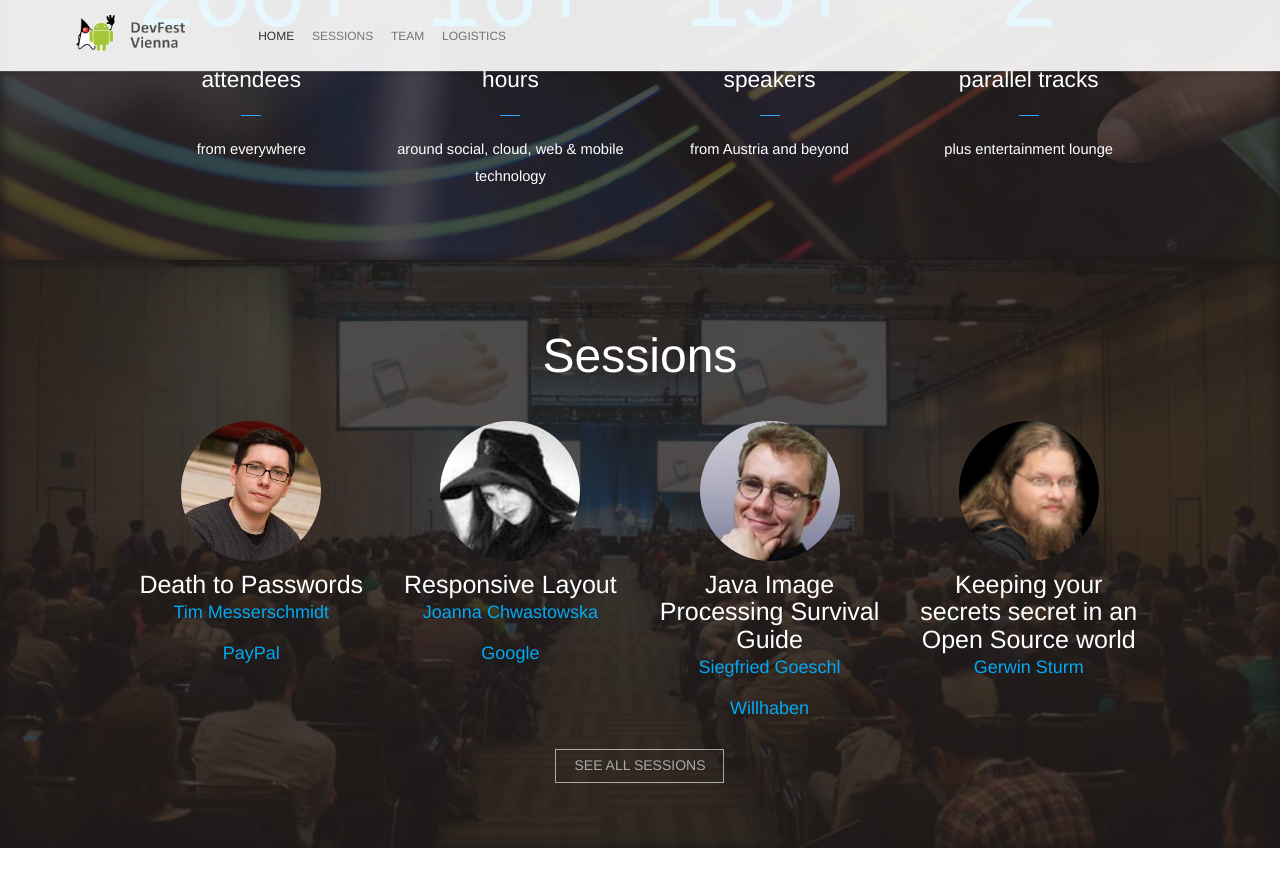
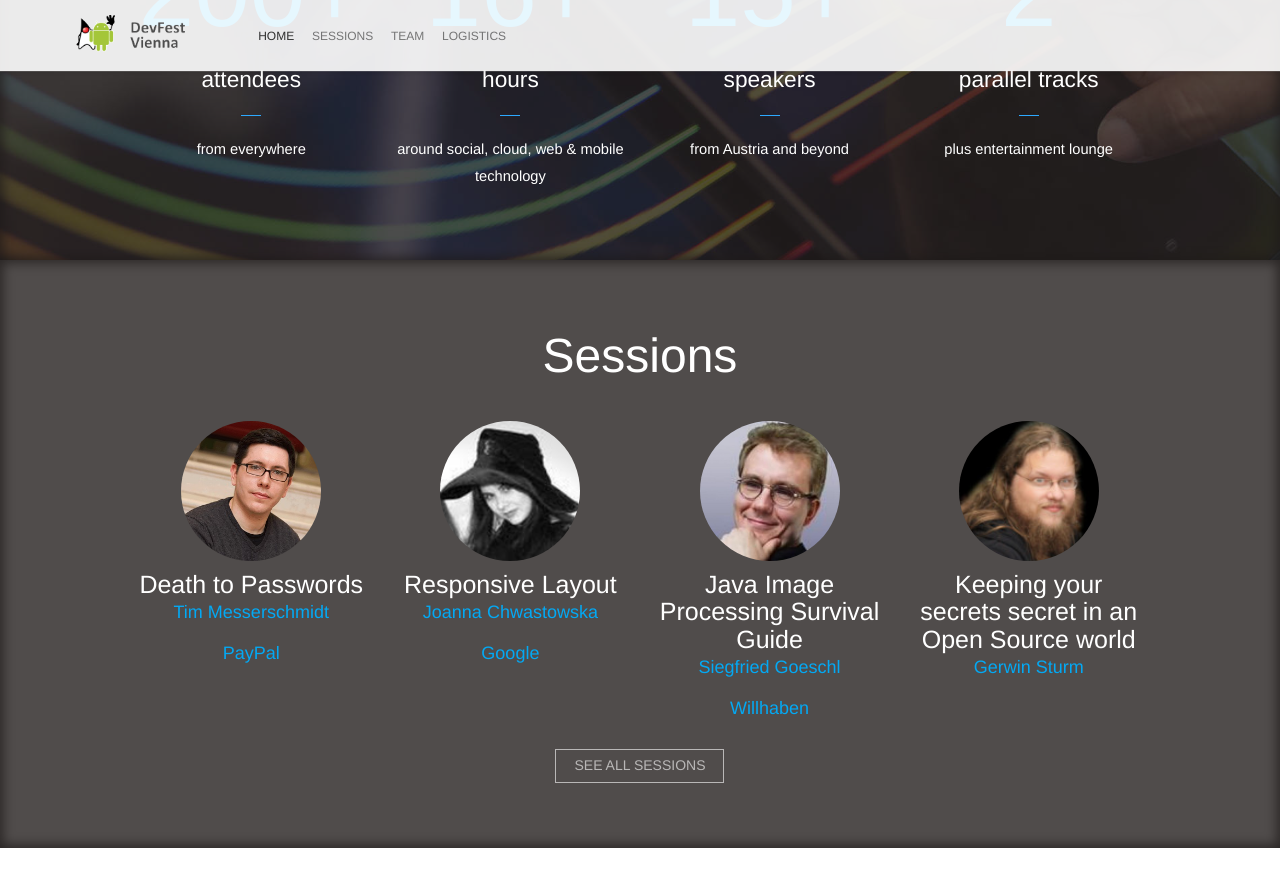
Before and after one commit to DevFestVienna/devfest-at-site, a Jekyll site: the page built from index.html, in a window 1280 px wide and 900 px high, scrolled down 1524 px. Shown: the top 887 px of the window. Built offline with Jekyll 4.4.1, drawn with Linux system fonts in a browser that asks for light colours; nearby versions of some CDN libraries; comment, search, counter and statistics services are not loaded.

Commit message:
removed some background images

```diff
--- a/_includes/sessions.html
+++ b/_includes/sessions.html
@@ -1,5 +1,5 @@
 <!-- Begin Sessions Section -->
-<section id="top-speakers" class="parallax" style="background-image: url({{ site.baseurl }}/img/top-speakers.jpg);">
+<section id="top-speakers" class="parallax">
 	<div class="overlay"></div>
 	<div class="content-wrapper">
 		<div class="col-lg-10 col-lg-offset-1 rockstar-speakers-list">
--- a/_includes/twitter-feed.html
+++ b/_includes/twitter-feed.html
@@ -1,5 +1,5 @@
 <!-- Begin Twitter Feed Section -->
-<section id="twitter-feed" class="parallax" style="background-image: url({{ site.baseurl }}/img/twitter-feed.jpg);">
+<section id="twitter-feed" class="parallax">
     <div class="overlay"></div>
     <div class="content-wrapper">
         <div class="col-lg-6 col-md-8 col-lg-offset-3 col-md-offset-2">
```
